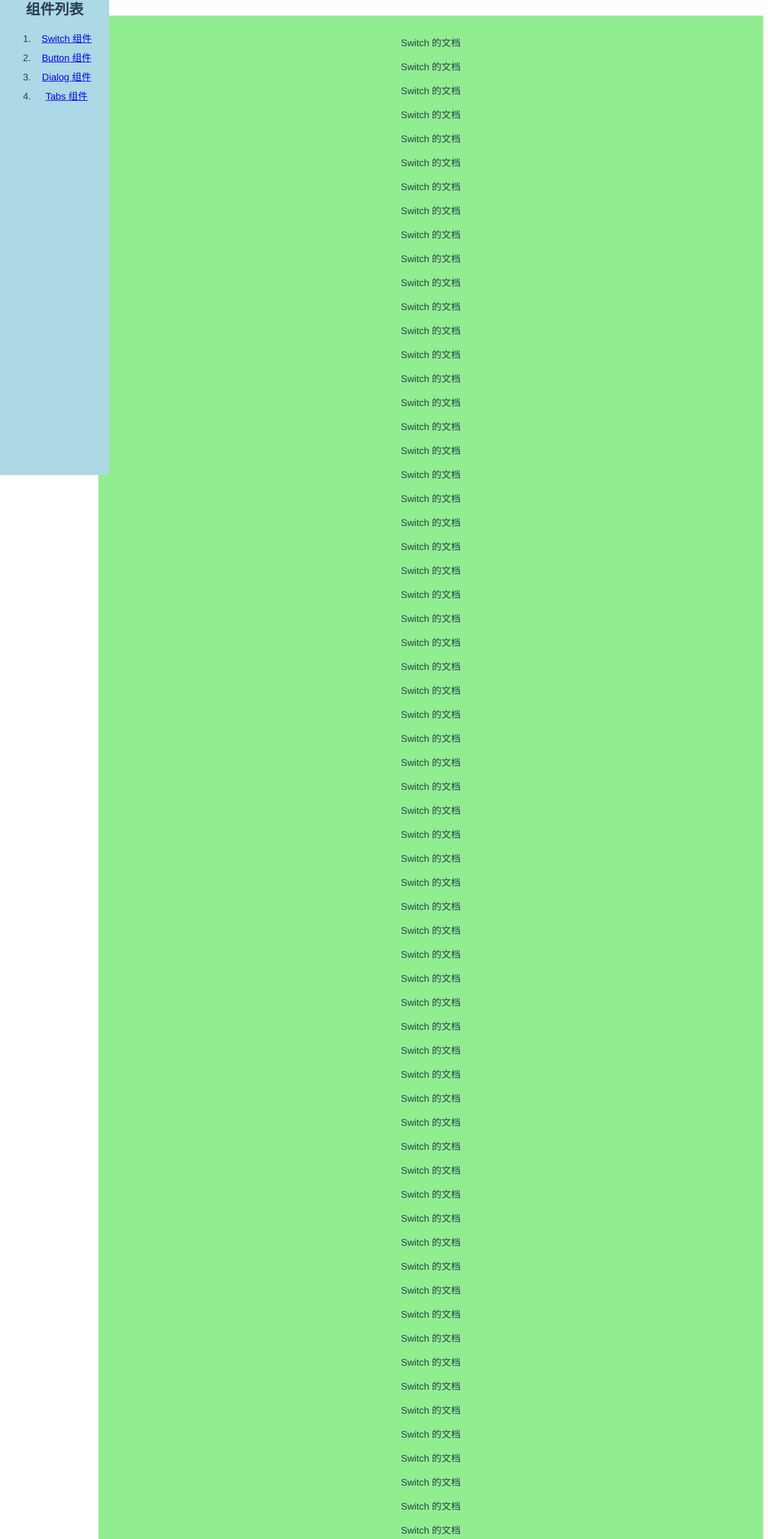
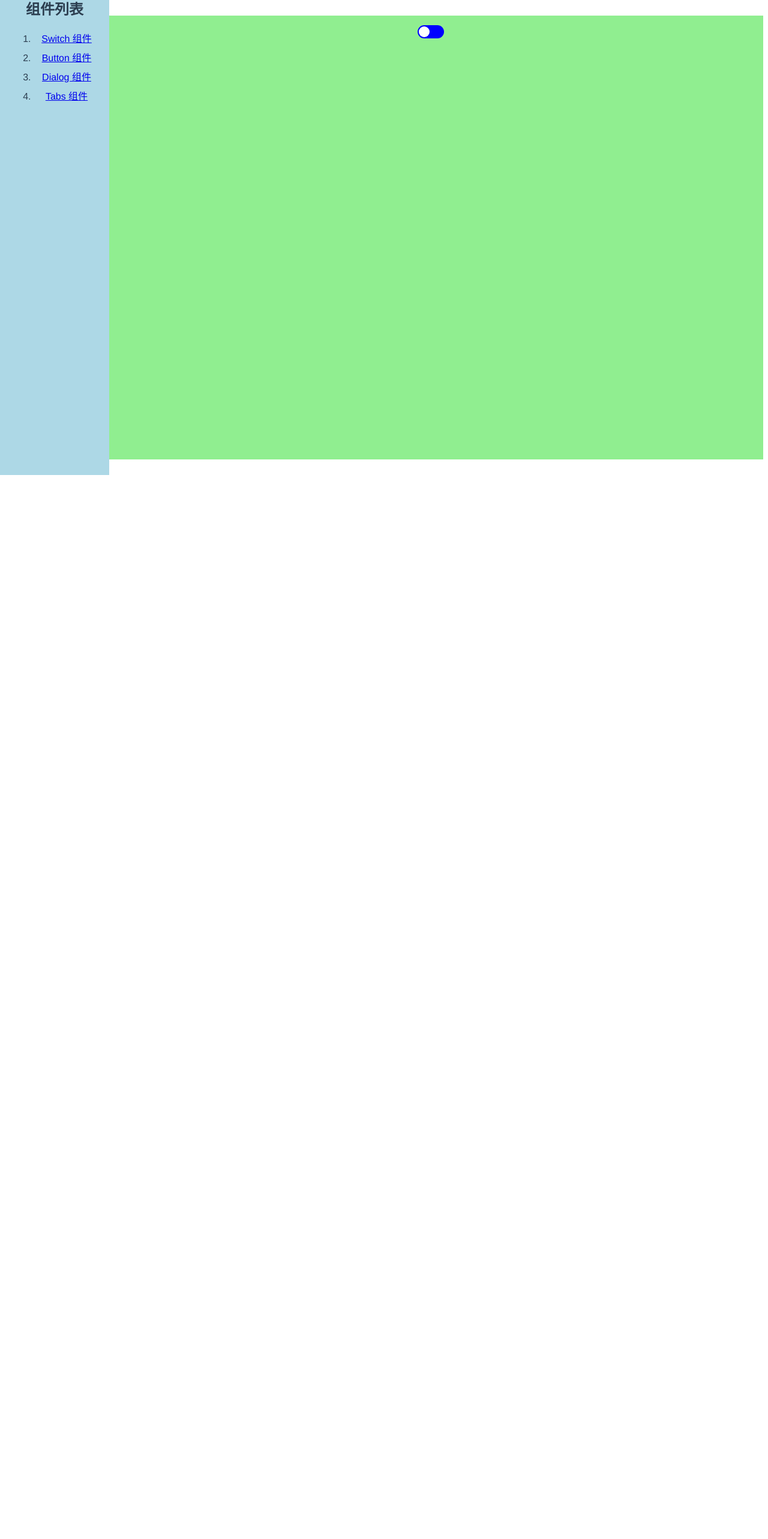
Before and after one commit to liuyu-22/gulu-ui, a Vue app: page /#/doc/switch in a window 1280 px wide. Shown: the part 94-2660 px from the top of the page at 60% size. After the commit the page ends 868 px from the top, so only its background shows below. Built offline with nearby package versions, Linux system fonts and the light colour scheme; the HTML template or start-up script is replaced by a standard one.

Commit message:
准备添加动画

```diff
--- a/src/components/SwitchDemo.vue
+++ b/src/components/SwitchDemo.vue
@@ -1,67 +1,16 @@
 <template>
     <div>
-        <p>Switch 的文档</p>
-        <p>Switch 的文档</p>
-        <p>Switch 的文档</p>
-        <p>Switch 的文档</p>
-        <p>Switch 的文档</p>
-        <p>Switch 的文档</p>
-        <p>Switch 的文档</p>
-        <p>Switch 的文档</p>
-        <p>Switch 的文档</p>
-        <p>Switch 的文档</p>
-        <p>Switch 的文档</p>
-        <p>Switch 的文档</p>
-        <p>Switch 的文档</p>
-        <p>Switch 的文档</p>
-        <p>Switch 的文档</p>
-        <p>Switch 的文档</p>
-        <p>Switch 的文档</p>
-        <p>Switch 的文档</p>
-        <p>Switch 的文档</p>
-        <p>Switch 的文档</p>
-        <p>Switch 的文档</p>
-        <p>Switch 的文档</p>
-        <p>Switch 的文档</p>
-        <p>Switch 的文档</p>
-        <p>Switch 的文档</p>
-        <p>Switch 的文档</p>
-        <p>Switch 的文档</p>
-        <p>Switch 的文档</p>
-        <p>Switch 的文档</p>
-        <p>Switch 的文档</p>
-        <p>Switch 的文档</p>
-        <p>Switch 的文档</p>
-        <p>Switch 的文档</p>
-        <p>Switch 的文档</p>
-        <p>Switch 的文档</p>
-        <p>Switch 的文档</p>
-        <p>Switch 的文档</p>
-        <p>Switch 的文档</p>
-        <p>Switch 的文档</p>
-        <p>Switch 的文档</p>
-        <p>Switch 的文档</p>
-        <p>Switch 的文档</p>
-        <p>Switch 的文档</p>
-        <p>Switch 的文档</p>
-        <p>Switch 的文档</p>
-        <p>Switch 的文档</p>
-        <p>Switch 的文档</p>
-        <p>Switch 的文档</p>
-        <p>Switch 的文档</p>
-        <p>Switch 的文档</p>
-        <p>Switch 的文档</p>
-        <p>Switch 的文档</p>
-        <p>Switch 的文档</p>
-        <p>Switch 的文档</p>
-        <p>Switch 的文档</p>
-        <p>Switch 的文档</p>
-        <p>Switch 的文档</p>
-        <p>Switch 的文档</p>
-        <p>Switch 的文档</p>
-        <p>Switch 的文档</p>
-        <p>Switch 的文档</p>
-        <p>Switch 的文档</p>
-        <p>Switch 的文档</p>
+        <Switch v-model:value="bool" />
     </div>
 </template>
+<script lang="ts">
+import Switch from '../lib/Switch.vue'
+import { ref } from 'vue'
+export default {
+    components: { Switch },
+    setup() {
+        const bool = ref(false)
+        return { bool }
+    }
+}
+</script>
--- /dev/null
+++ b/src/lib/Switch.vue
@@ -0,0 +1,42 @@
+<template>
+    <button :class="{ checked }"> <span></span></button>
+</template>
+<script lang="ts">
+import { ref } from 'vue'
+export default {
+    setup() {
+        const checked = ref(false)
+        const toggle = () => {
+            checked.value = !checked.value
+        }
+        return { checked, toggle }
+    }
+}
+</script>
+<style lang="scss" scoped>
+$h: 22px;
+$h2: $h - 4px;
+
+button {
+    height: $h;
+    width: $h*2;
+    border: none;
+    background: blue;
+    border-radius: $h/2;
+    position: relative;
+}
+
+span {
+    position: absolute;
+    top: 2px;
+    left: 2px;
+    height: $h2;
+    width: $h2;
+    background: white;
+    border-radius: $h2 / 2;
+}
+
+button:hover>span {
+    left: calc(100% - #{$h2} - 2px);
+}
+</style>
```
